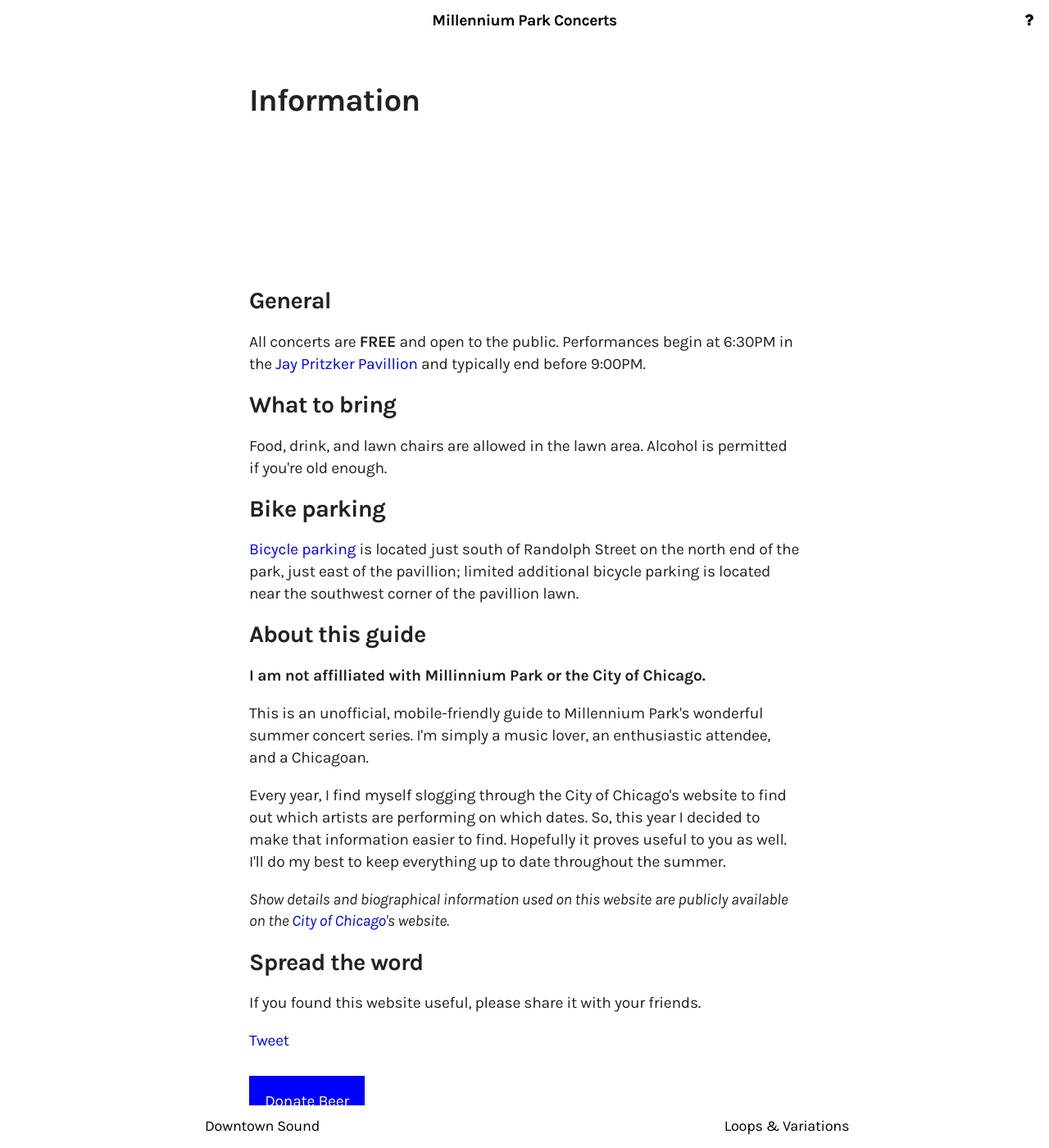
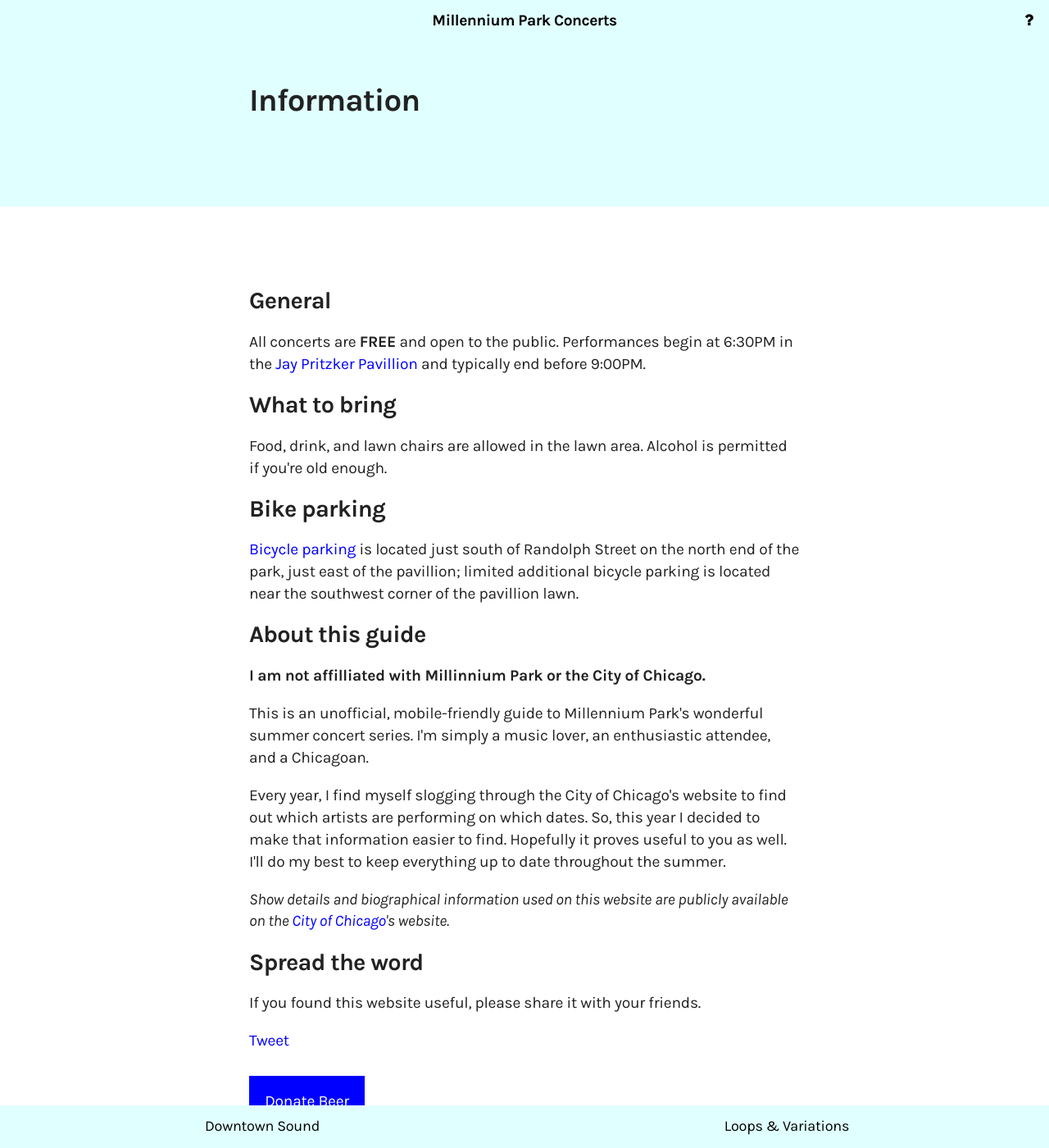
Before and after one commit to brynosaur/millenniumparkconcerts, a Jekyll site: the page built from information/index.html, in a window 1280 px wide and 1400 px high. Shown: the whole window at 82% size. Built offline with Jekyll 4.4.1, drawn with Linux system fonts in a browser that asks for light colours; nearby versions of some CDN libraries; comment, search, counter and statistics services are not loaded.

Commit message:
update info page colors

```diff
--- a/css/styles.css
+++ b/css/styles.css
@@ -78,7 +78,7 @@
 /* Information Colors */
 
 body.info #titlebar, body.info section.masthead, body.info #menu {
-    background-color: #fff;
+    background-color: lightcyan;
 }
 
 /* Menu and titlebar */
```
